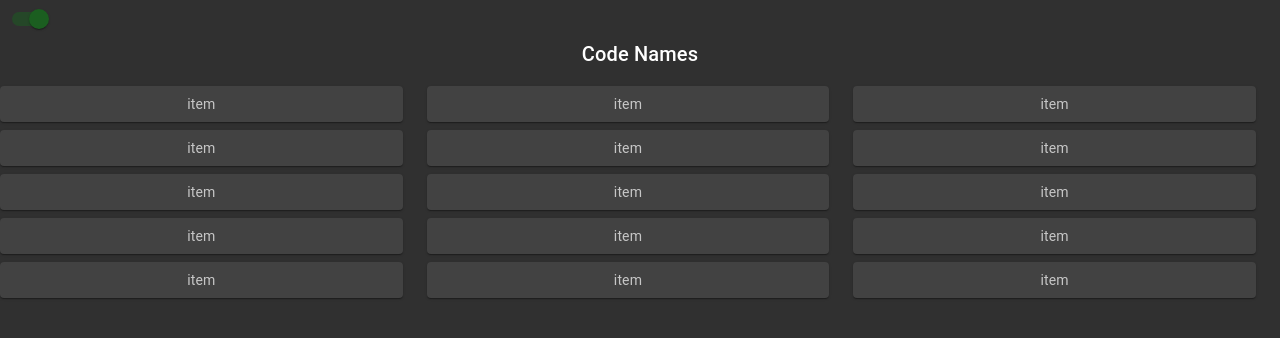
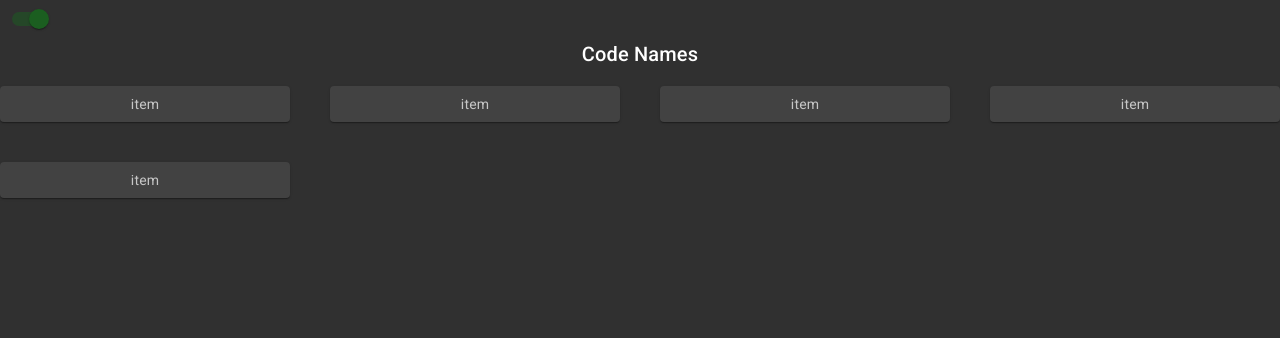
Before and after one commit to atherqureshi/codenames, a React (Create React App) app in the folder frontend/: page /session in a window 1280 px wide. Shown: the top 338 px of the page. Built offline with nearby package versions, Linux system fonts and the light colour scheme.

Commit message:
made the green fill, trying to do grid box, will need more fronte nd work

```diff
--- a/frontend/public/index.html
+++ b/frontend/public/index.html
@@ -27,6 +27,8 @@
     <title>React App</title>
   </head>
   <body>
+    <!-- Fonts to support Material Design -->
+    <link rel="stylesheet" href="https://fonts.googleapis.com/css?family=Roboto:300,400,500,700&display=swap" />
     <noscript>You need to enable JavaScript to run this app.</noscript>
     <div id="root"></div>
     <!--
--- a/frontend/src/Home.tsx
+++ b/frontend/src/Home.tsx
@@ -1,5 +1,4 @@
 import React, { useEffect, useState } from 'react';
-import { makeStyles } from '@material-ui/core/styles';
 import {
   Button,
   Dialog,
@@ -30,27 +29,12 @@ export function Home() {
     }
   }, [createSessionClicked]);
 
-  const useStyles = makeStyles((theme) => ({
-    root: {
-      flexGrow: 1,
-    },
-    paper: {
-      height: 140,
-      width: 100,
-    },
-    control: {
-      padding: theme.spacing(2),
-    },
-  }));
-
-  const classes = useStyles();
-
   return (
     <div className="App">
-      <Grid container className={classes.root} spacing={1}>
+      <Grid container spacing={1}>
         <Grid item xs={12}>
           <Button
-            variant="outlined"
+            variant="contained"
             color="primary"
             size="large"
             onClick={() => {
@@ -62,7 +46,7 @@ export function Home() {
         </Grid>
         <Grid item xs={12}>
           <Button
-            variant="outlined"
+            variant="contained"
             color="primary"
             size="large"
             onClick={() => {
--- a/frontend/src/Session.tsx
+++ b/frontend/src/Session.tsx
@@ -6,7 +6,7 @@ import Grid from '@material-ui/core/Grid';
 const useStyles = makeStyles((theme: Theme) =>
   createStyles({
     root: {
-      flexGrow: 1,
+      flexGrow: 2,
     },
     paper: {
       padding: theme.spacing(1),
@@ -22,13 +22,19 @@ export function Session() {
   function FormRow() {
     return (
       <React.Fragment>
-        <Grid item xs={4}>
+        <Grid item xs={3}>
           <Paper className={classes.paper}>item</Paper>
         </Grid>
-        <Grid item xs={4}>
+        <Grid item xs={3}>
           <Paper className={classes.paper}>item</Paper>
         </Grid>
-        <Grid item xs={4}>
+        <Grid item xs={3}>
+          <Paper className={classes.paper}>item</Paper>
+        </Grid>
+        <Grid item xs={3}>
+          <Paper className={classes.paper}>item</Paper>
+        </Grid>
+        <Grid item xs={3}>
           <Paper className={classes.paper}>item</Paper>
         </Grid>
       </React.Fragment>
@@ -36,23 +42,9 @@ export function Session() {
   }
 
   return (
-    <div className={classes.root}>
-      <Grid container spacing={1}>
-        <Grid container item xs={12} spacing={3}>
-          <FormRow />
-        </Grid>
-        <Grid container item xs={12} spacing={3}>
-          <FormRow />
-        </Grid>
-        <Grid container item xs={12} spacing={3}>
-          <FormRow />
-        </Grid>
-        <Grid container item xs={12} spacing={3}>
-          <FormRow />
-        </Grid>
-        <Grid container item xs={12} spacing={3}>
-          <FormRow />
-        </Grid>
+    <div>
+      <Grid container spacing={5}>
+        <FormRow />
       </Grid>
     </div>
   );
```
Also changed, not shown: 1 other file (tests, documents, lock files or other folders).
